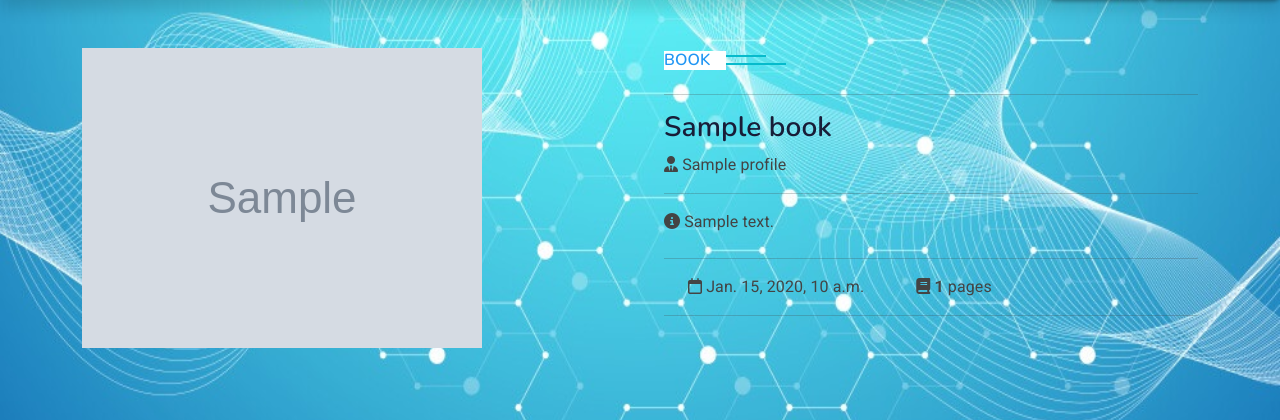
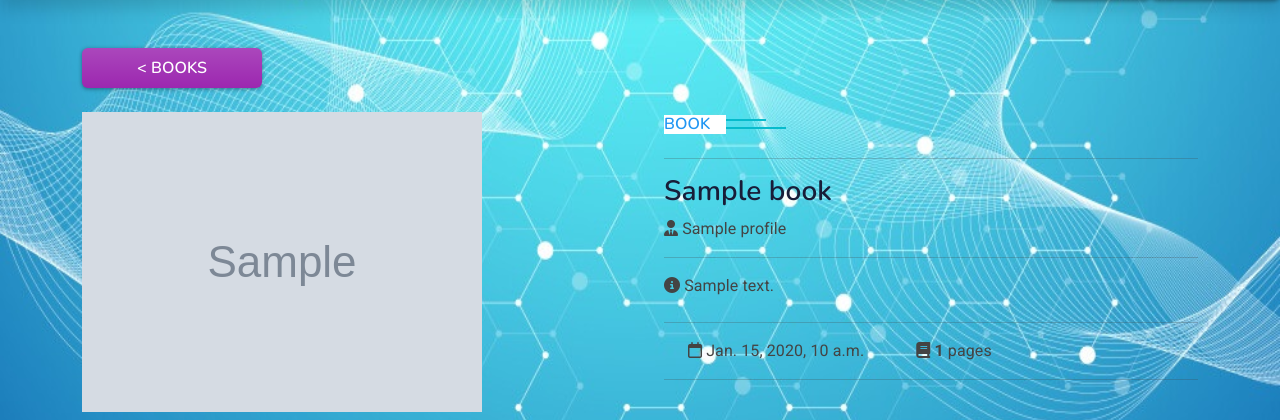
Before and after one commit to S7lkr/UniversityApp-November-2024, a Django app: template templates/library/books/book-details.html in a window 1280 px wide. Shown: the part 56-476 px from the top of the page. Run offline with Django 4.2, Linux system fonts and the light colour scheme; the template is opened without the code that fills it: most values are stand-ins (such as "Sample title", 1, 10 or a date in 2020); grey boxes marked "Sample" are stand-in pictures; some libraries are stand-ins or nearby versions.

Commit message:
Authorization control on edit book/magazine

```diff
--- a/templates/library/books/book-details.html
+++ b/templates/library/books/book-details.html
@@ -5,6 +5,13 @@
     <!-- Book Start -->
     <div class="container-xxl py-5">
         <div class="container">
+            <a
+                    href="{% url 'books' %}"
+                    class="btn btn-info py-2 fs-6 mb-4"
+                    style="display: block; width: 180px"
+            >
+                < Books
+            </a>
             <div class="row g-5">
                 <div class="col-lg-6 wow fadeInUp" data-wow-delay="0.1s" style="min-height: 400px;">
                     <div class="position-relative h-100">
@@ -24,10 +31,12 @@
 
                         <span class="fs-5">
                             <!-- IF user authorized to EDIT BOOK or is BOOK CREATOR -->
-                            {% if request.user|allowed_to:'library.change_book' or book.author_id == request.user.pk %}
-                                <a class="text-decoration-none fs-5" href="{% url 'book-edit' book.pk %}">
-                                    <i class="fa-solid fa-pen-to-square"></i>
-                                </a>
+                            {% if request.user|allowed_to:'library.change_book' %}
+                                {% if book.author_id == request.user.pk or user.is_superuser %}
+                                    <a class="text-decoration-none fs-5" href="{% url 'book-edit' book.pk %}">
+                                        <i class="fa-solid fa-pen-to-square"></i>
+                                    </a>
+                                {% endif %}
                             {% endif %}
 
                             <!-- IF user authorized to DELETE BOOK -->
```
Also changed, not shown: templates/library/magazines/magazine-details.html (+12 -2 lines).
